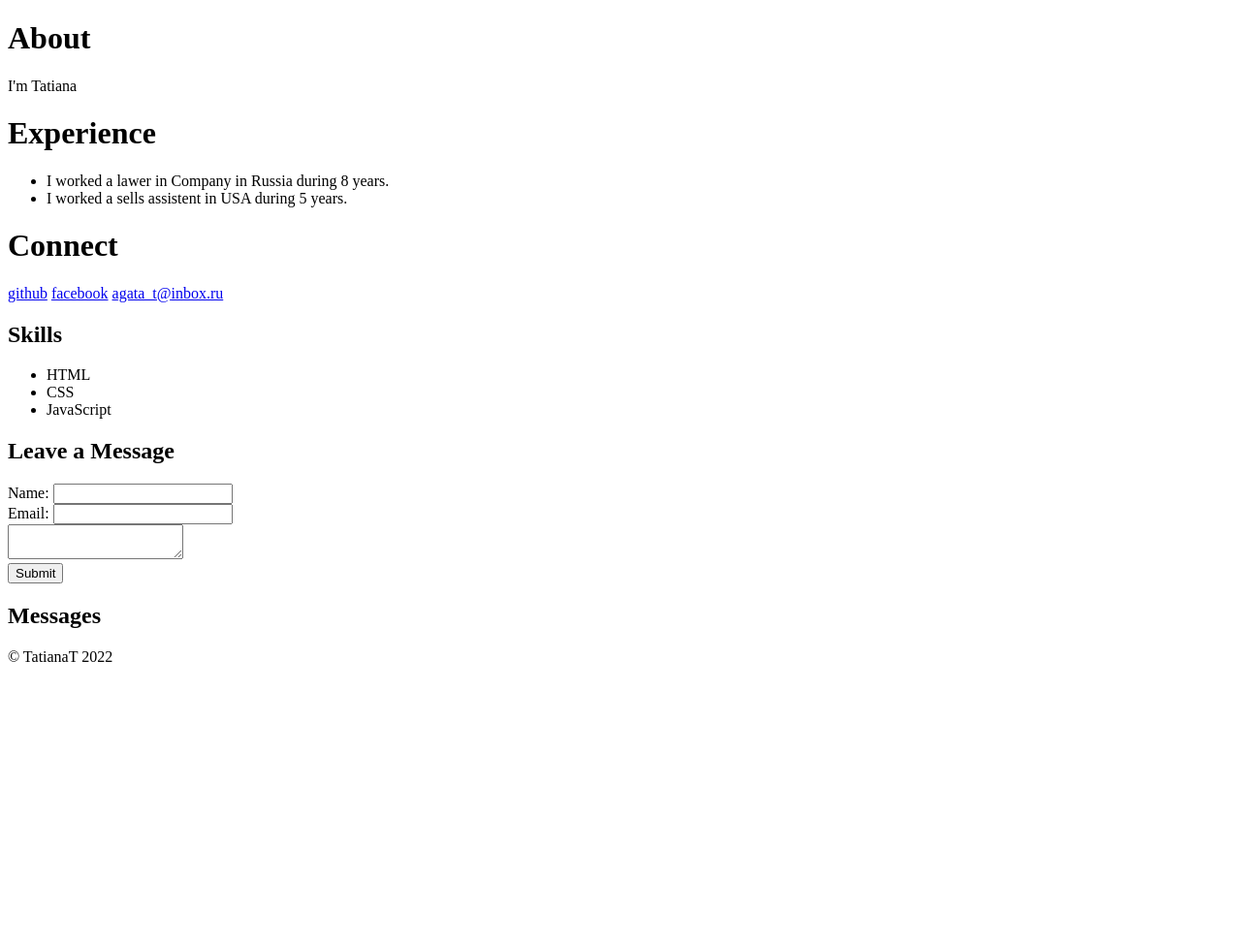
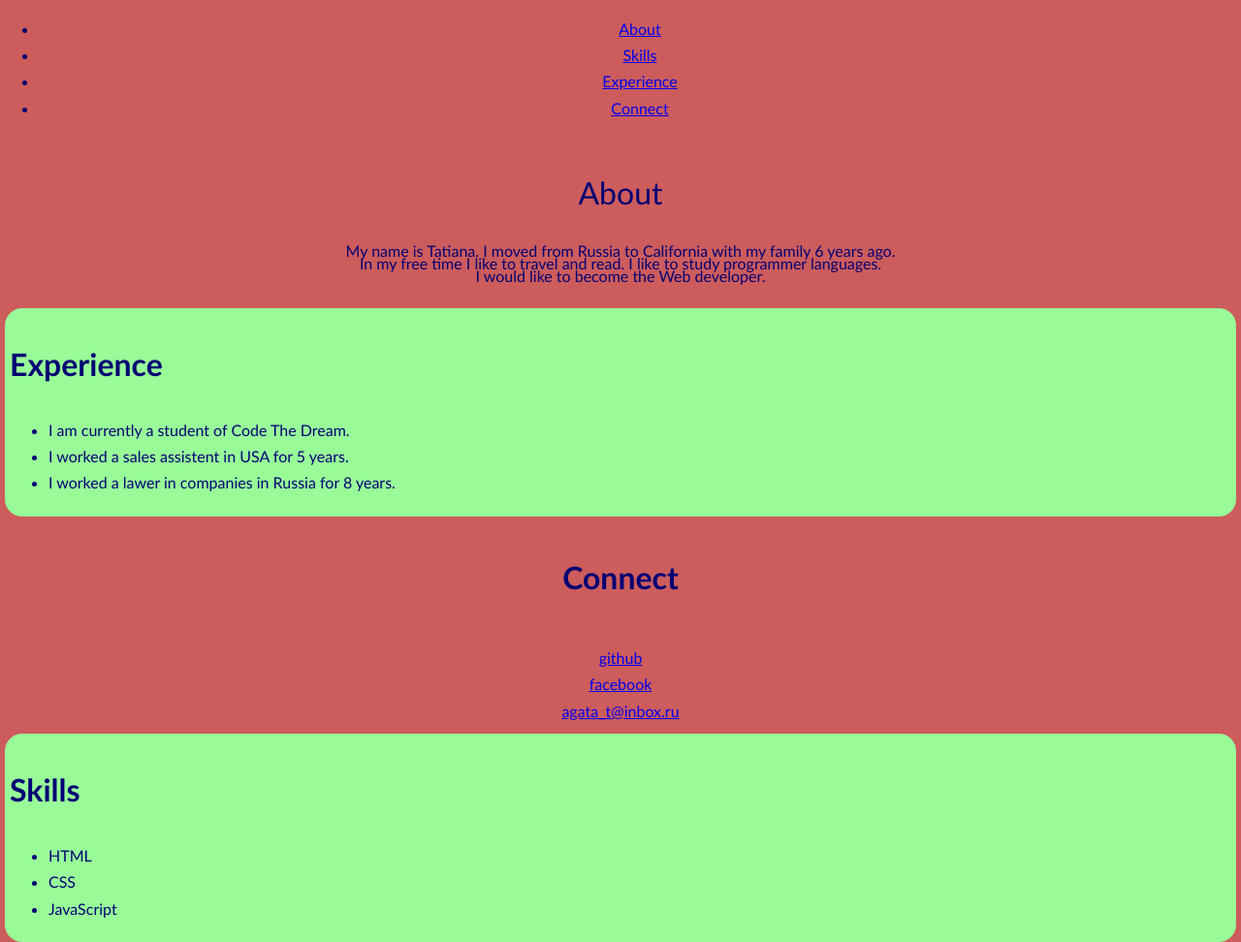
Before and after one commit to TatianaUT/git_test, a plain HTML site: page index.html in a window 1280 px wide. Shown: the top 972 px of the page at 97% size. Before the commit the page ends 800 px from the top, so only its background shows below. Drawn offline with Linux system fonts and the light colour scheme; a web font is replaced by a local one.

Commit message:
lesson 4-4

```diff
--- /dev/null
+++ b/css/index.css
@@ -0,0 +1,108 @@
+body {
+    background-color: indianred;
+    color: rgb(2, 2, 115);
+    margin: 0;
+    text-align: center;
+    font-family: "Gill Sans", sans-serif;
+    line-height: 1.7;
+  }
+  section {
+    padding: 5px;
+    margin: 5px;
+  }
+
+h1 {
+    font-size: 3.5em;
+    margin-top: 30px auto 0 auto;
+    font-family: "Gill Sans", sans-serif;
+}
+
+  h2 {
+    font-size: 2rem;
+    font-weight: 500;
+  }
+
+  h3 {
+    font-size: 20.5rem;
+  }
+
+ #messages {
+    background-color: powderblue;
+    padding: 15px;
+    margin-bottom: 5px;
+    border-radius: 18px;
+    color: teal;
+}
+p {
+    line-height: 0.8;
+    font-family: "Gill Sans", sans-serif;
+  }
+
+#about {
+    background-color: white;
+    border-radius: 18px;
+}
+
+#experience {
+    background-color: palegreen;
+    border-radius: 18px;
+    text-align: justify;
+}
+
+#skills {
+
+    text-align: justify;
+    border-radius: 18px;
+    background-color: palegreen;
+
+}
+
+#skills-container {
+    width: 100%;
+    text-align: left;
+
+    margin: 10px auto;
+    line-height: 5;
+  }
+
+
+#message {
+    background-color: azure;
+    padding: 15px;
+    margin-bottom: 5px;
+    border-radius: 18px;
+    color: mediumaquamarine;
+
+}
+
+#messages {
+    background-color: powderblue;
+    padding: 15px;
+    margin-bottom: 5px;
+    border-radius: 18px;
+    color: teal;
+}
+
+#message ul {
+    text-align: center;
+}
+
+
+label {
+    color: slategrey;
+    font-size: medium;
+}
+
+input{
+    margin-bottom: 15px;
+}
+
+button {
+    background-color: mintcream;
+    color: cadetblue;
+    border-radius: 5px;
+}
+
+button:hover {
+    background-color: ghostwhite;
+}
--- a/index.html
+++ b/index.html
@@ -1,46 +1,92 @@
 <!DOCTYPE html>
 <html lang="en">
 <head>
-    <meta charset="UTF-8">
-    <meta http-equiv="X-UA-Compatible" content="IE=edge">
-    <meta name="viewport" content="width=device-width, initial-scale=1.0">
-    <title>Document</title>
+    <meta charset="UTF-8" />
+
+    <meta name="viewport" content="width=device-width, initial-scale=1.0" />
+    <title id = "Document"></title>
+    <title id = "Document">Tatiana Torbanenko</title>
+
+    <link rel="stylesheet" href="css/index.css" />
+    <link rel="icon" href="css/favicon.ico" />
+    <link rel="preconnect" href="https://fonts.googleapis.com" />
+    <link rel="preconnect" href="https://fonts.gstatic.com" crossorigin />
+    <link href="https://fonts.googleapis.com/css2?family=Gill+Sans&family=swap"
+      rel="stylesheet"
+    />
 </head>
+
 <body>
-  <h1>About</h1>
-  <p>I'm Tatiana</p>
-  <h1>Experience</h1>
+  <header></header>
+  <header id="header-container"></header>
+
+  <nav>
+    <ul>
+      <li><a href="#about" target="_blank">About</a></li>
+      <li><a href="#skills" target="_blank">Skills</a></li>
+      <li><a href="#experience" target="_blank">Experience</a></li>
+      <li><a href="#connect"target="_blank">Connect</a></li>
+
+    </ul>
+  </nav>
+
+
+
+<section id="about-container">
+  <h2>About</h2>
+  <p>
+    My name is Tatiana. I moved from Russia to California with my family 6 years ago. <br>
+    In my free time I like to travel and read. I like to study programmer languages. <br>
+    I would like to become the Web developer. <br>
+  </p>
+</section>
+
+<section id="experience">
+  <h2><b>Experience</b></h2>
   <ul>
-    <li>I worked a lawer in Company in Russia during 8 years. </li>
-    <li>I worked a sells assistent in USA during 5 years. </li>
+    <li>I am currently a student of Code The Dream.</li>
+    <li>I worked a sales assistent in USA for 5 years. </li>
+    <li>I worked a lawer in companies in Russia for 8 years. </li>
   </ul>
-  <h1>Connect</h1>
-  <a href="https://github.com/TatianaUT/git_test">github</a>
-  <a href="https://www.facebook.com/profile.php?id=100010308880318">facebook</a>
+</section>
+
+<section>
+  <h2><b>Connect</b></h2>
+</section>
+<section id ="connect">
+  <a href="https://github.com/TatianaUT/git_test">github</a><br />
+  <a href="https://www.facebook.com/profile.php?id=100010308880318">facebook</a><br />
   <a href="#">agata_t@inbox.ru</a>
+</section>
+
   <section id = "skills">
     <h2>
-      Skills
+      <b>Skills</b>
     </h2>
-    <ul></ul>
+    <ul>
+
+    </ul>
   </section>
-  <section>
-    <h2>
-      Leave a Message
+
+    <section id = "message">
+    <h2><b>Leave a Meassage:</b><br />
     </h2>
     <form name="leave_message">
-      <label for="name">Name: </label>
-      <input type="text" name="name" required /> <br />
-      <label for="email">Email: </label>
+      <label for="name">Name: </label><br />
+      <input type="text" name="name" required="true"/> <br />
+
+      <label for = "email">Email</label><br />
       <input type="text" name="email" required /><br />
-      <textarea name="message" required></textarea><br />
-      <button type="submit"> Submit</button><br />
+
+      <label for="message">Message </label><br />
+      <textarea name="message" required="true" placeholder="Please enter message"></textarea><br />
+      <button type="submit"><b>Submit</b></button><br />
     </form>
   </section>
   <section id="messages">
-    <h2>
+    <h4>
       Messages
-    </h2>
+    </h4>
     <ul></ul>
 
   </section>
@@ -51,3 +97,6 @@
 
 </body>
 </html>
+
+
+</html>
```
